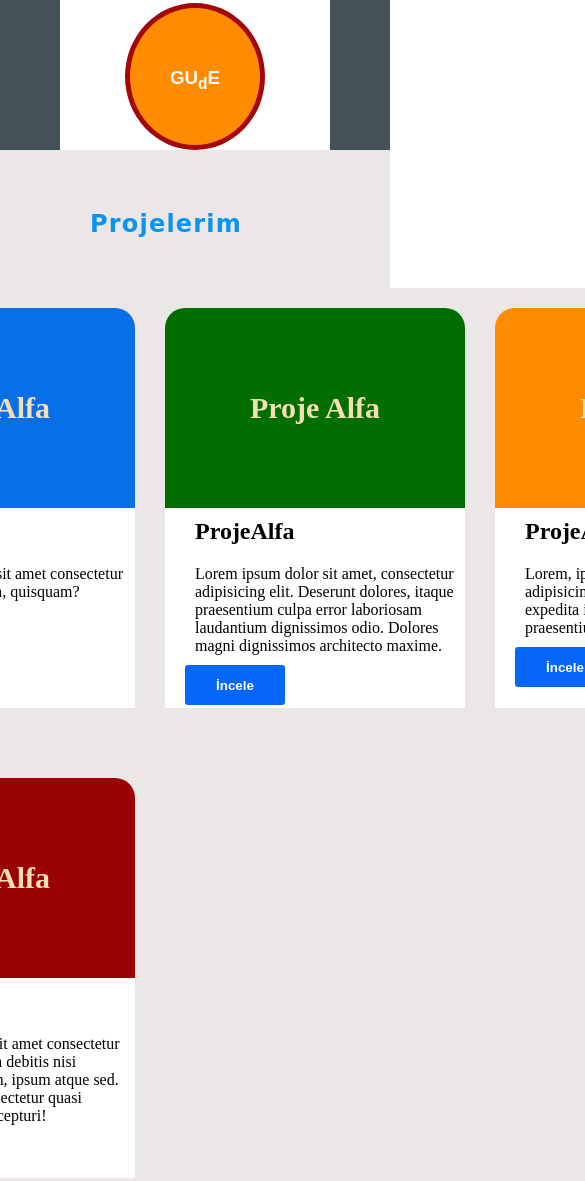
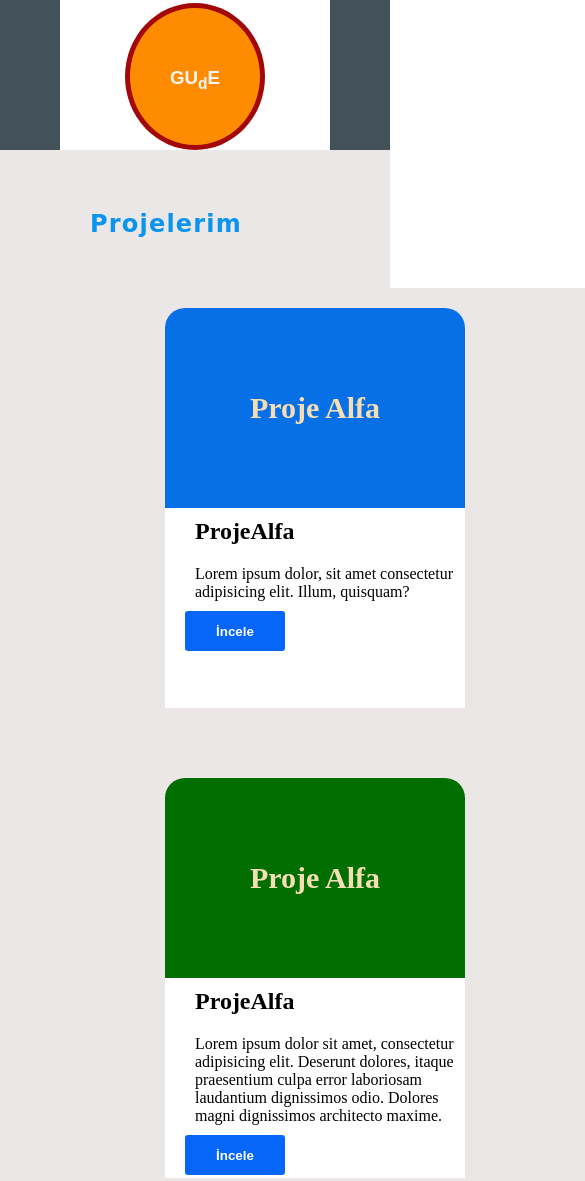
Before and after one commit to GoktugGude/FirstCV, a plain HTML site: page index.html in a window 390 px wide. Shown: the part 2171-3352 px from the top of the page, 585 px wide, since content can reach past the window. Drawn offline with Linux system fonts and the light colour scheme.

Commit message:
updatemedia

```diff
--- a/style.css
+++ b/style.css
@@ -236,3 +236,9 @@ button:hover{
 transform:scale(1.05); /* Hover durumunda kartı büyütür */
 transition: transform 0.3s ease, box-shadow 0.3s ease; /* Hover durumunda geçiş efekti ekler */
 }
+
+@media(max-width:600px){
+  .third{
+    grid-template-columns: repeat(1,1fr);
+  }
+}
```
